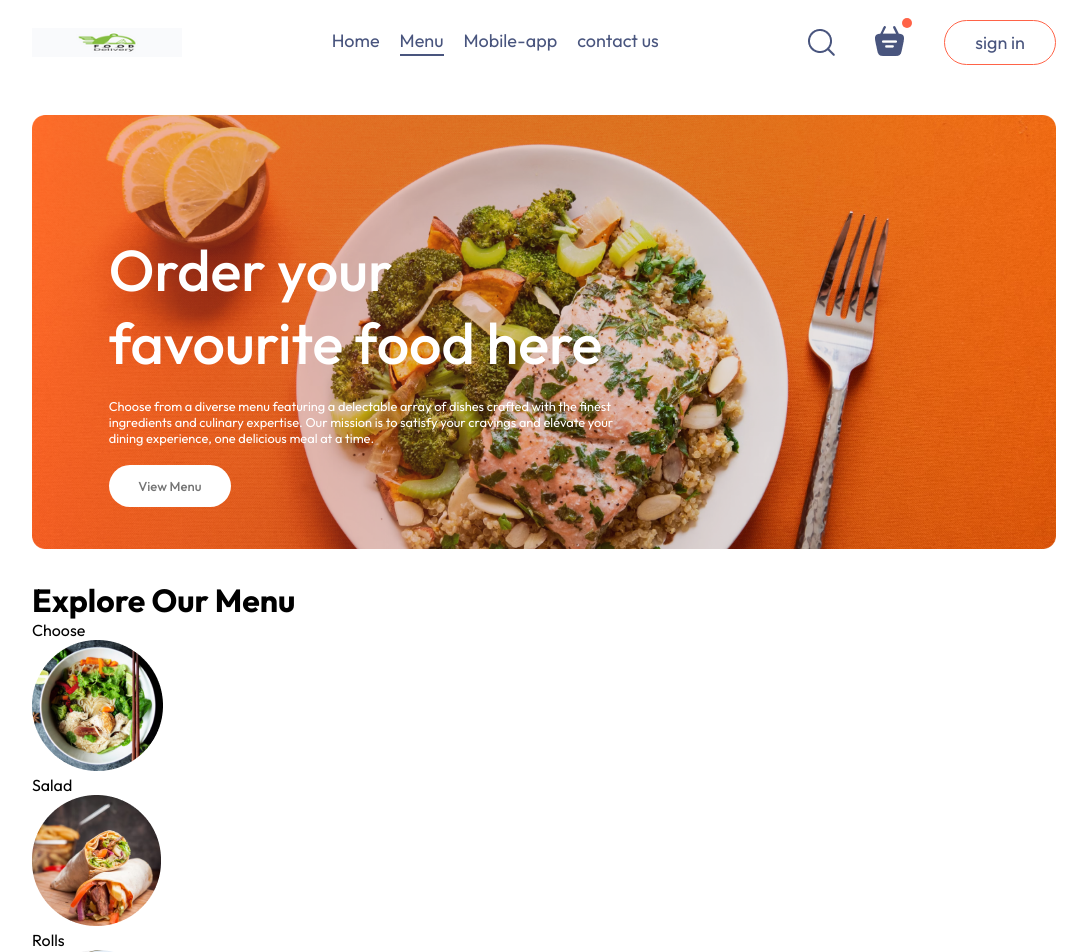
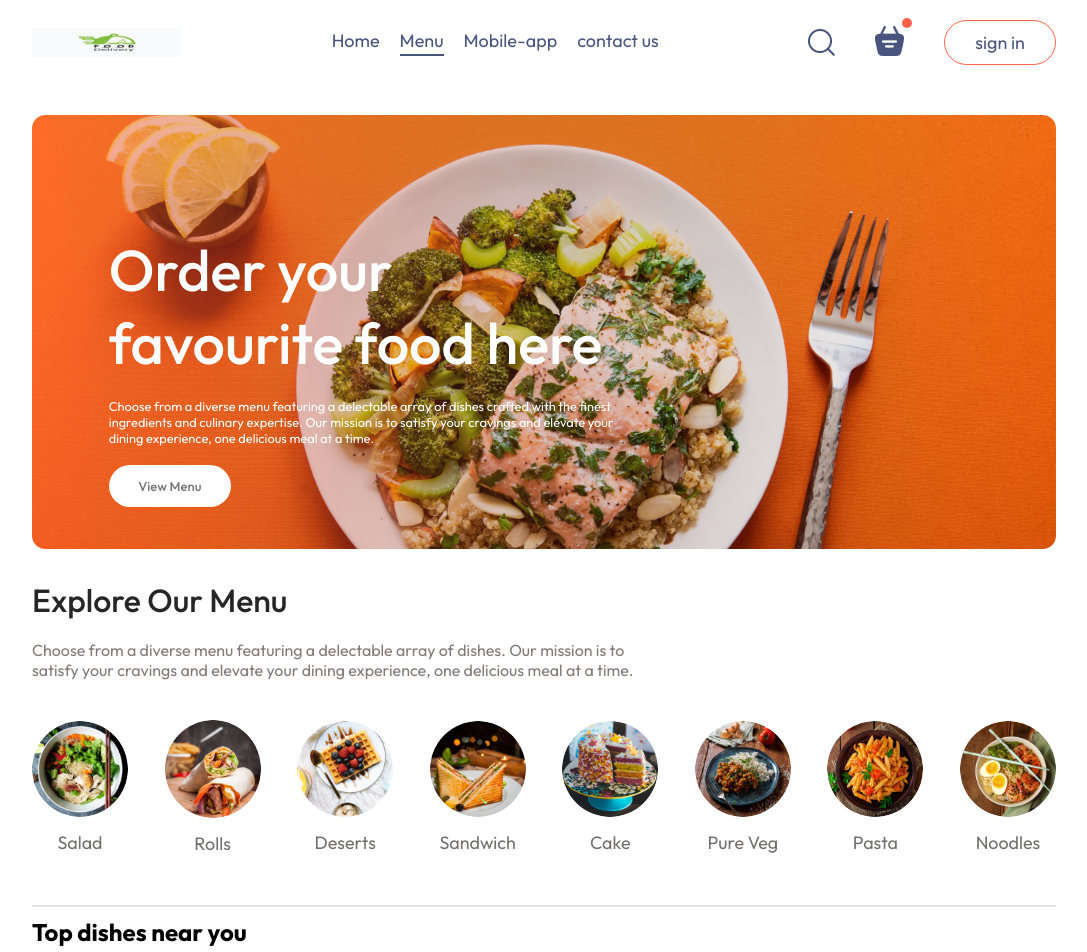
Before and after one commit to mainuddinR/SPL2, a React (Vite) app in the folder frontend/: page / in a window 1280 px wide. Shown: the top 952 px of the page, without its empty margins (96-1183 px from the left). Built offline with nearby package versions, Linux system fonts and the light colour scheme.

Commit message:
storeContext

```diff
--- a/frontend/src/components/ExploreMenu/ExploreMenu.css
+++ b/frontend/src/components/ExploreMenu/ExploreMenu.css
@@ -0,0 +1,55 @@
+.explore-menu{
+    display: flex;
+    flex-direction: column;
+    gap: 20px;
+}
+
+.explore-menu h1{
+    color: #262626;
+    font-weight: 500;
+}
+
+.explore-menu-text{
+   max-width: 60%;
+   color:#847979;
+}
+.explore-menu-list{
+    display: flex;
+    justify-content: space-between;
+    align-items: center;
+    gap: 30px;
+    text-align: center;
+    margin: 20px 0px;
+    overflow-x:scroll;
+
+}
+.explore-menu-list::-webkit-scrollbar{
+    display:none;
+}
+
+.explore-menu-list-item img{
+    width: 7.5vw;
+    min-width: 80px;
+    cursor: pointer;
+    border-radius: 50%;
+    transition: 0.2s;
+
+}
+.explore-menu-list-item p{
+    margin-top: 10px;
+    color: #736f6f;
+    font-size: max(1.4vw,16px);
+    cursor: pointer;
+
+}
+.explore-menu hr{
+   margin: 10px 0px;
+   height:2px;
+   background-color: #e2e2e2;
+   border:none;
+}
+.explore-menu-list-item .active{
+    border:4px solid rgb(233, 61, 31);
+    /* padding: 2px; */
+
+}
--- a/frontend/src/components/ExploreMenu/ExploreMenu.jsx
+++ b/frontend/src/components/ExploreMenu/ExploreMenu.jsx
@@ -2,23 +2,25 @@ import React from 'react'
 import './ExploreMenu.css'
 import { menu_list } from '../../assets/assets'
 
-const ExploreMenu = () => {
+const ExploreMenu = ({category,setCategory}) => {
+
   return (
     <div className='explore-menu' id='explore-menu'>
         <h1>Explore Our Menu</h1>
-        <p className='explore-menu-text'>Choose</p>
+        <p className='explore-menu-text'>Choose from a diverse menu featuring a delectable array of dishes. Our mission is to satisfy your cravings and elevate your dining experience, one delicious meal at a time.</p>
         <div className="explore-menu-list">
             {
                 menu_list.map((item,index)=>{
                     return(
-                        <div key={index} className='explore-menu-list-item' >
-                            <img src={item.menu_image} alt="" />
+                        <div onClick={()=>setCategory(prev=>prev===item.menu_name?"All":item.menu_name)} key={index} className='explore-menu-list-item' >
+                            <img className={category===item.menu_name?"active":""} src={item.menu_image} alt="" />
                             <p>{item.menu_name}</p>
                         </div>
                     )
                 })
             }
         </div>
+        <hr />
 
     </div>
   )
--- /dev/null
+++ b/frontend/src/components/FoodDisplay/FoodDisplay.jsx
@@ -0,0 +1,17 @@
+import React, { useContext } from 'react'
+import './FoodDisplay.css'
+import { StoreContext } from '../../context/StoreContext'
+
+const FoodDisplay = ({category}) => {
+
+    const {food_list} = useContext(StoreContext)
+
+
+  return (
+    <div className='food-display' id='food-display'>
+        <h2>Top dishes near you</h2>
+    </div>
+  )
+}
+
+export default FoodDisplay
--- /dev/null
+++ b/frontend/src/context/StoreContext.jsx
@@ -0,0 +1,20 @@
+import { createContext } from "react";
+import { food_list } from "../assets/assets";
+
+export const StoreContext = createContext(null)
+
+const StoreContextProvider = (props) => {
+
+
+    const contextValue = {
+        food_list
+    }
+
+    return(
+        <StoreContext.Provider value={contextValue}>
+            {props.children}
+        </StoreContext.Provider>
+    )
+}
+
+export default StoreContextProvider;
--- a/frontend/src/main.jsx
+++ b/frontend/src/main.jsx
@@ -5,11 +5,14 @@ import ReactDOM from 'react-dom/client'
 import './index.css'
 import App from './App.jsx'
 import { BrowserRouter } from 'react-router-dom'
+import  StoreContextProvider  from './context/StoreContext.jsx'
 
 ReactDOM.createRoot(document.getElementById('root')).render(
 
   <BrowserRouter>
-    <App />
+    <StoreContextProvider>
+      <App />
+    </StoreContextProvider>
   </BrowserRouter>
 
   // <StrictMode>
--- a/frontend/src/pages/Home/Home.jsx
+++ b/frontend/src/pages/Home/Home.jsx
@@ -1,12 +1,17 @@
-import React from 'react'
+import React, { useState } from 'react'
 import './Home.css'
 import Header from '../../components/Header/Header'
 import ExploreMenu from '../../components/ExploreMenu/ExploreMenu'
+import FoodDisplay from '../../components/FoodDisplay/FoodDisplay'
 const Home = () => {
+
+  const [category,setCategory]=useState("All");
+
   return (
     <div>
       <Header/>
-      <ExploreMenu/>
+      <ExploreMenu category={category} setCategory={setCategory}/>
+      <FoodDisplay category={category} />
     </div>
   )
 }
```
Also changed, not shown: frontend/src/components/FoodDisplay/FoodDisplay.css (added).
